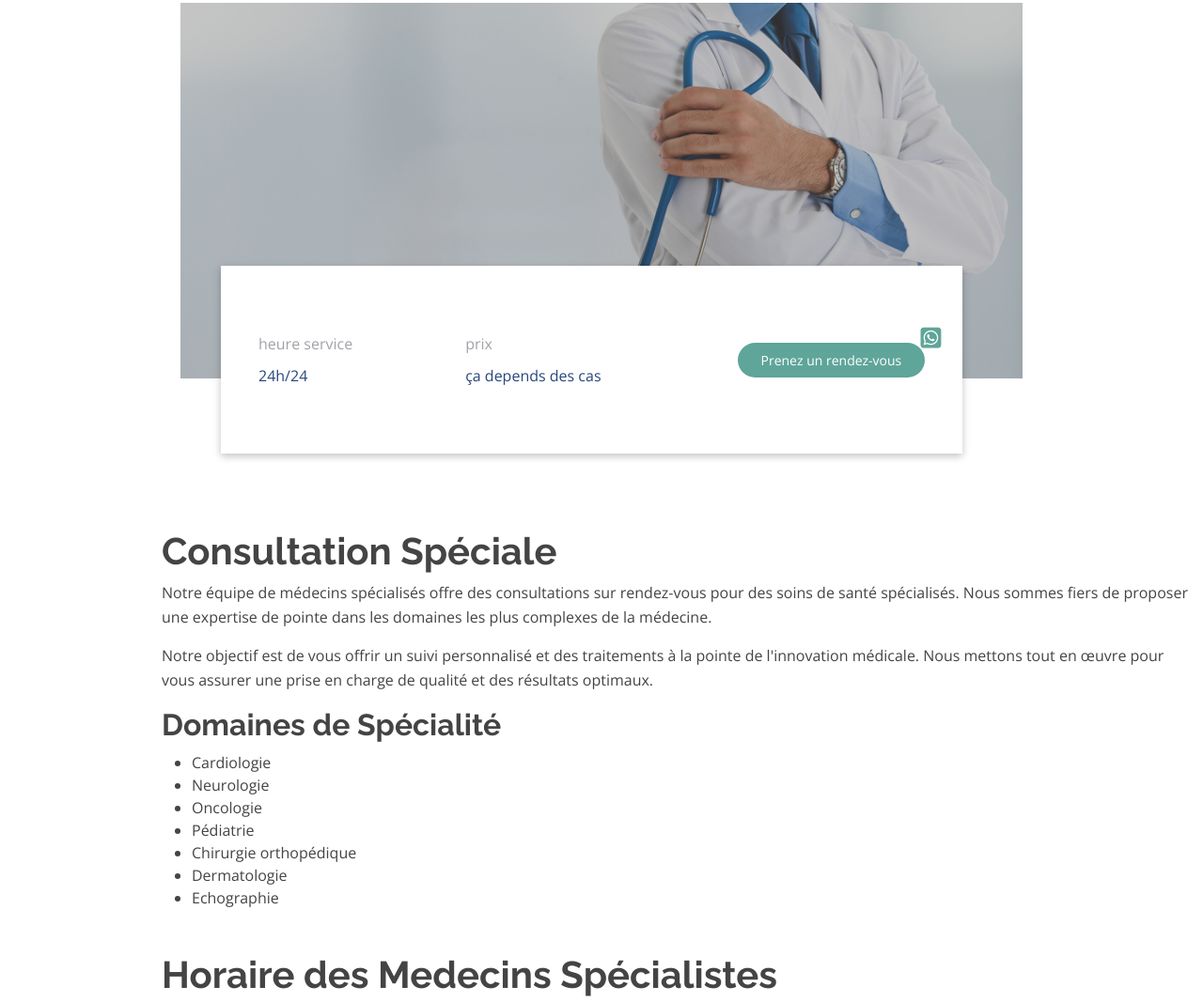
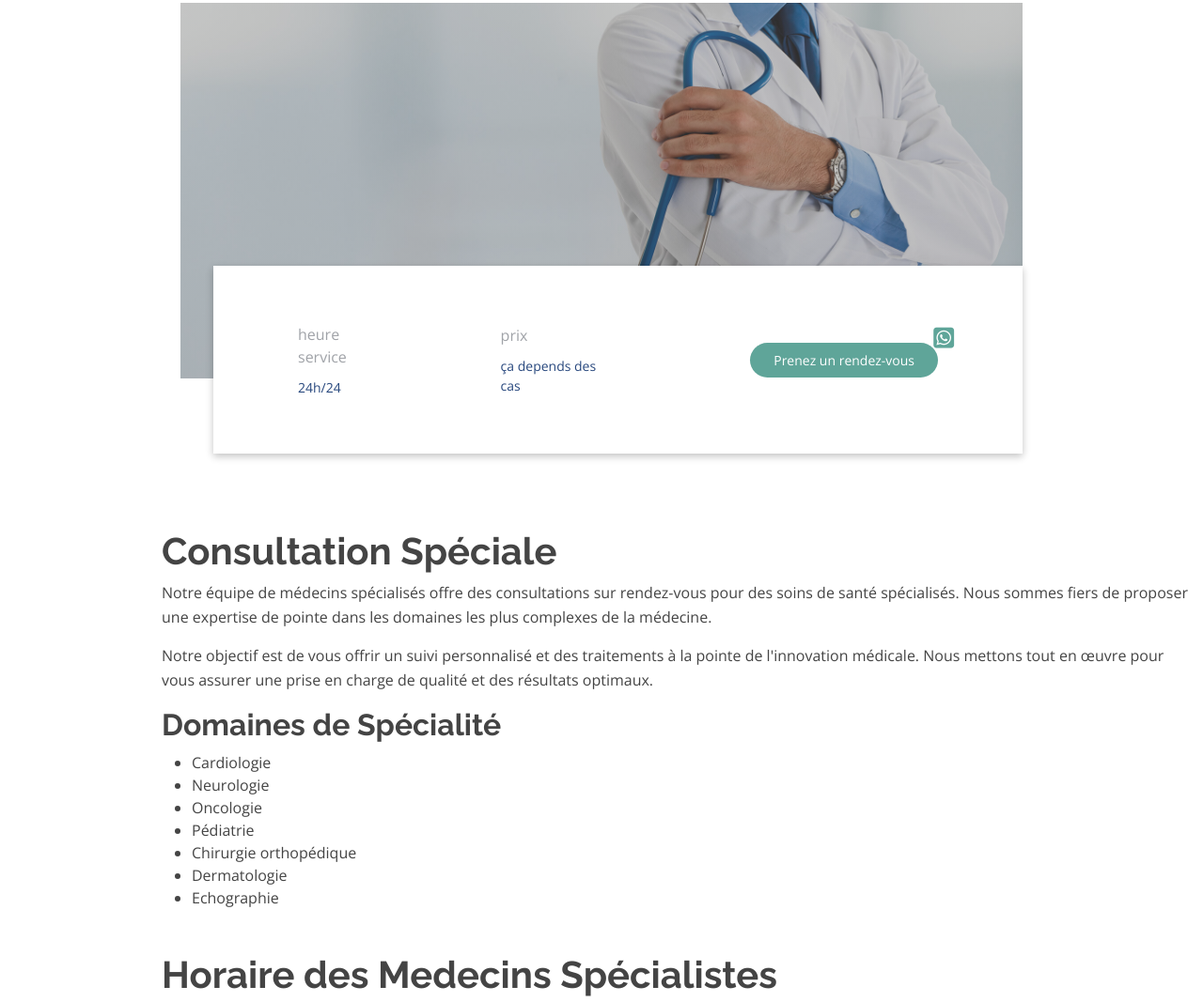
Before and after one commit to graciusyengo/clinique-promedis, a website: page specialConsultation.html in a window 1280 px wide. Shown: the part 817-1884 px from the top of the page at 94% size. Drawn offline with nearby package versions, Linux system fonts and the light colour scheme.

Commit message:
jidjijdi

```diff
--- a/assets/css/specialConsultation.css
+++ b/assets/css/specialConsultation.css
@@ -610,13 +610,14 @@ body {
 
   #heroGeneralConsultation .container{
     position: absolute;
-    left: 43px;
+    left: 35px;
     bottom: -80px;
     height: 200px;
     box-shadow: rgba(0, 0, 0, 0.24) 0px 3px 8px;
     width: auto;
     background-color: white;
-    padding: 40px;
+    padding-left: 90px;
+    padding-right: 90px
 
 
 
@@ -635,7 +636,7 @@ body {
 
   .text, .time{
    color: #27477D;
-   font-size: 16px;
+   font-size: 14px;
   }
 
 
```
Also changed, not shown: orthopedie.html (+1 -1 lines).
